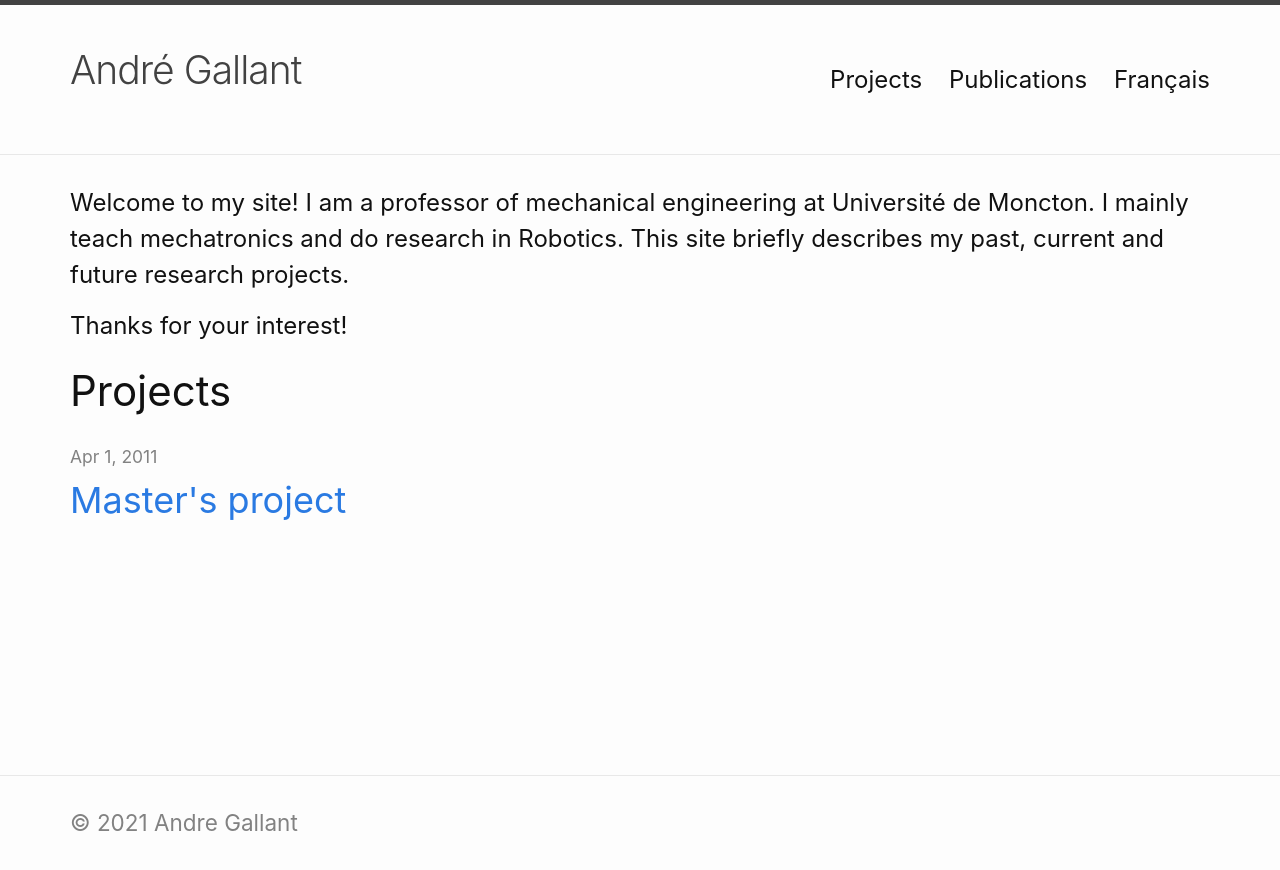
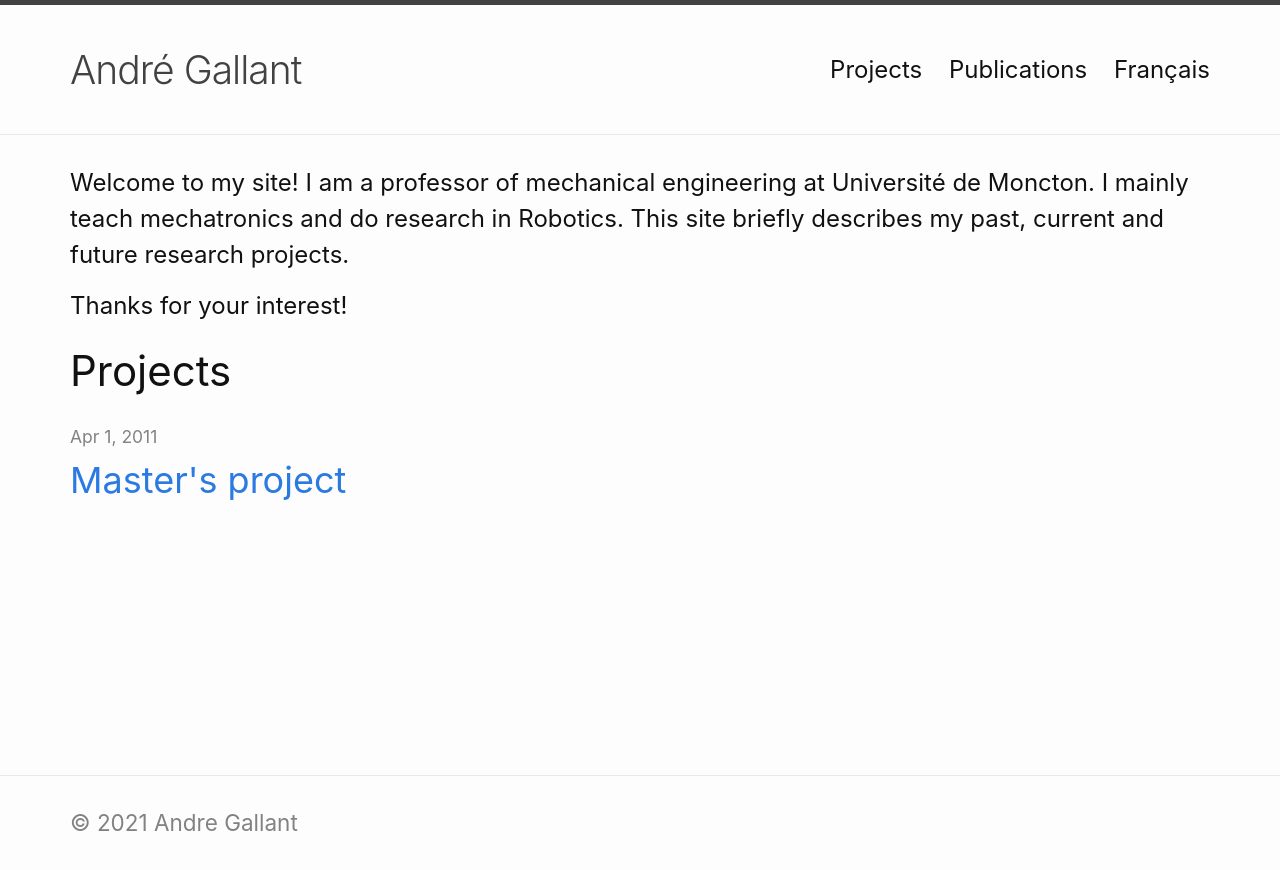
Before and after one commit to gallantandre/gallantandre.github.io, a Jekyll site: the page built from index.md, in a window 1280 px wide. Shown: the top 870 px of the page. Built offline with Jekyll 4.4.1, drawn with Linux system fonts in a browser that asks for light colours.

Commit message:
Update style.scss

```diff
--- a/assets/css/style.scss
+++ b/assets/css/style.scss
@@ -8,8 +8,3 @@
     padding-top: 1rem;
     padding-bottom: 1rem;
 }
-@media screen and (min-width: 600px){
-    .site-nav {
-        padding: 10px 0;
-    }
-}
```
